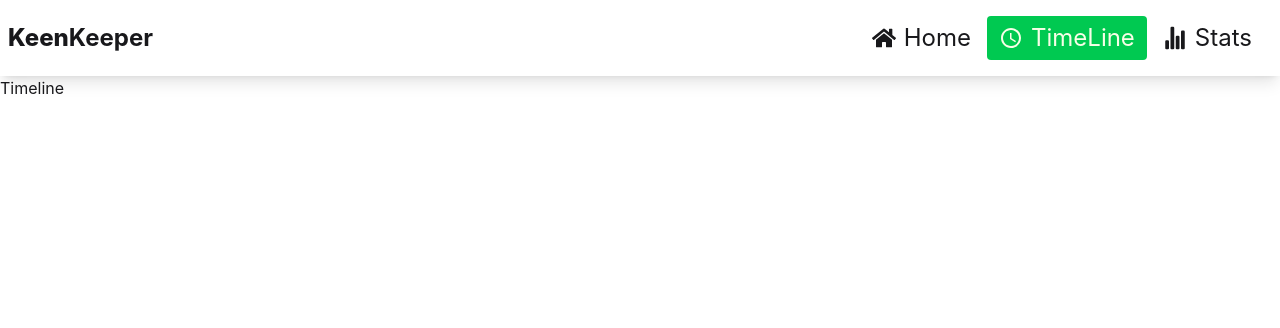
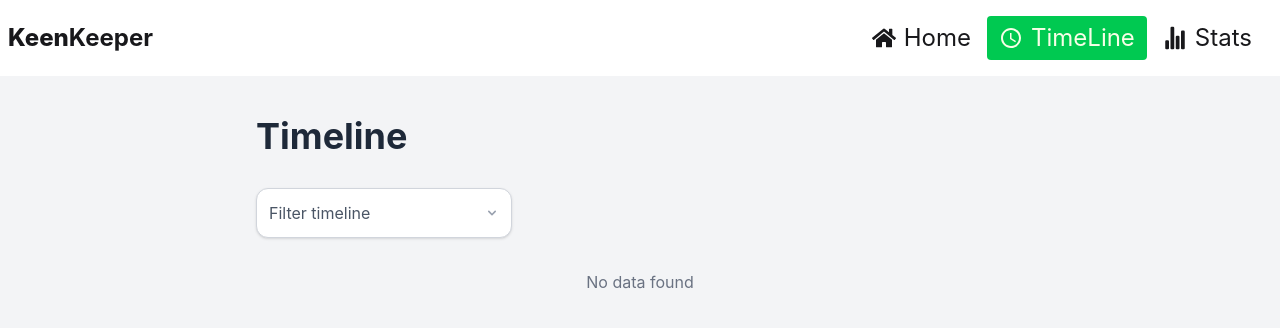
Before and after one commit to jihadhosenp-gif/Assignment-7, a React (Vite) app: page /timeline in a window 1280 px wide. Shown: the top 328 px of the page. Built offline with nearby package versions, Linux system fonts and the light colour scheme.

Commit message:
Here I have worked on the function of my card details button and completed the timeline

```diff
--- a/package.json
+++ b/package.json
@@ -15,6 +15,7 @@
     "react-dom": "^19.2.4",
     "react-icons": "^5.6.0",
     "react-router": "^7.14.0",
+    "react-toastify": "^11.0.5",
     "tailwindcss": "^4.2.2"
   },
   "devDependencies": {
--- a/src/FriendDetails/FriendDetails.jsx
+++ b/src/FriendDetails/FriendDetails.jsx
@@ -1,6 +1,6 @@
 import React, { useContext } from 'react';
 import { FaBell, } from 'react-icons/fa';
-import { IoArchive, IoCallSharp,  } from 'react-icons/io5';
+import { IoArchive, IoCallSharp, } from 'react-icons/io5';
 import { RiDeleteBin5Fill } from 'react-icons/ri';
 import { useLoaderData, useParams } from 'react-router';
 import { MdOutlineMessage, MdOutlineVideoCall } from 'react-icons/md';
@@ -18,7 +18,13 @@ const FriendDetails = () => {
     const { id } = useParams();
 
     const Friend = useLoaderData();
-    const {storedFriends,handleMarkAsFriend,} = useContext(FriendContext);
+
+
+
+
+    const { storedFriends, storedFriendsText, storedFriendsVideo, handleMarkAsFriends, handleMarkAsFriendsVideo, handleMarkAsFriendsText } = useContext(FriendContext);
+    console.log(storedFriends, storedFriendsText, storedFriendsVideo, handleMarkAsFriends, handleMarkAsFriendsVideo, handleMarkAsFriendsText, "friendContext");
+
 
 
 
@@ -33,7 +39,7 @@ const FriendDetails = () => {
     const { name, picture, status, bio, email, days_since_contact, goal, next_due_date } = exactFriend;
 
 
-    console.log(id,storedFriends, "id");
+    console.log(id, "id");
 
 
     return (
@@ -78,7 +84,7 @@ const FriendDetails = () => {
                 <div>
                     <div className="card card-border bg-base-100 w-96 bg-gray-300 shadow-sm mt-8 flex jiustify-between w-[800px]">
                         <div className="card-body">
-                             <div className="card-actions justify-end">
+                            <div className="card-actions justify-end">
                                 <button className="btn btn-soft">Edit</button>
                             </div>
                             <h2 className="card-title">Relationship Goal</h2>
@@ -88,9 +94,9 @@ const FriendDetails = () => {
                     </div>
                 </div>
                 <div>
-            <button className= "btn btn-xs sm:btn-sm md:btn-md lg:btn-lg xl:btn-xl w-[230px] h-[200px] mt-10 mr-10" onClick={() => handleMarkAsFriend(id)} ><IoCallSharp /> Call</button>
-                    <button className="btn btn-xs sm:btn-sm md:btn-md lg:btn-lg xl:btn-xl w-[230px] h-[200px] mt-10 mr-10"><MdOutlineMessage /> Message</button>
-                    <button className="btn btn-xs sm:btn-sm md:btn-md lg:btn-lg xl:btn-xl w-[230px] h-[200px] mt-10 "><MdOutlineVideoCall /> Video </button>
+                    <button className="btn btn-xs sm:btn-sm md:btn-md lg:btn-lg xl:btn-xl w-[230px] h-[200px] mt-10 mr-10" onClick={() => handleMarkAsFriends(exactFriend)} ><IoCallSharp /> Call</button>
+                    <button className="btn btn-xs sm:btn-sm md:btn-md lg:btn-lg xl:btn-xl w-[230px] h-[200px] mt-10 mr-10" onClick={() => handleMarkAsFriendsText(exactFriend)}><MdOutlineMessage /> Message</button>
+                    <button className="btn btn-xs sm:btn-sm md:btn-md lg:btn-lg xl:btn-xl w-[230px] h-[200px] mt-10 " onClick={() => handleMarkAsFriendsVideo(exactFriend)}><MdOutlineVideoCall /> Video </button>
 
                 </div>
                 <div>
--- a/src/Timeline/Timeline.jsx
+++ b/src/Timeline/Timeline.jsx
@@ -1,10 +1,89 @@
-import React from 'react';
+import React, { useContext, useState } from "react";
+import { FriendContext } from "../context/FriendProvider";
+import { FaPhoneAlt, FaVideo, FaRegCommentDots } from "react-icons/fa";
+import { HiChevronDown } from "react-icons/hi";
 
 const Timeline = () => {
+  const { storedFriends = [] } = useContext(FriendContext);
+  const [filter, setFilter] = useState("all");
+
+  const filteredData = storedFriends.filter(
+    (item) => filter === "all" || item.type === filter
+  );
+
   return (
-    <div>
-      <h1>Timeline</h1>
+    <div className="min-h-screen bg-gray-100 px-4 sm:px-6 py-6 sm:py-10">
 
+      <div className="max-w-3xl mx-auto">
+
+        {/* 🔹 Title */}
+        <h1 className="text-2xl sm:text-4xl font-bold text-gray-800 mb-6 sm:mb-8">
+          Timeline
+        </h1>
+
+
+        <div className="relative w-full sm:w-64 mb-6 sm:mb-8">
+          <select
+            value={filter}
+            onChange={(e) => setFilter(e.target.value)}
+            className="w-full p-3 pr-10 border border-gray-300 rounded-xl bg-white shadow-sm appearance-none text-gray-600 focus:outline-none focus:ring-2 focus:ring-indigo-400"
+          >
+            <option value="all">Filter timeline</option>
+            <option value="text">Message</option>
+            <option value="video">Video</option>
+            <option value="call">Call</option>
+          </select>
+
+          <HiChevronDown className="absolute right-3 top-1/2 -translate-y-1/2 text-gray-400 pointer-events-none" />
+        </div>
+
+
+        <div className="space-y-4 sm:space-y-5">
+          {filteredData?.length > 0 ? (
+            filteredData.map((item, index) => (
+              <div
+                key={item.id || index}
+                className="flex items-start sm:items-center gap-3 sm:gap-4 bg-white p-4 sm:p-5 rounded-2xl border border-gray-200 shadow-sm hover:shadow-md transition duration-200"
+              >
+
+                <div className="text-xl sm:text-2xl mt-1 sm:mt-0">
+                  {item.type === "text" && (
+                    <FaRegCommentDots className="text-purple-500" />
+                  )}
+                  {item.type === "video" && (
+                    <FaVideo className="text-indigo-500" />
+                  )}
+                  {item.type === "call" && (
+                    <FaPhoneAlt className="text-pink-500" />
+                  )}
+                </div>
+
+
+                <div>
+                  <h2 className="text-gray-800 font-semibold text-sm sm:text-lg">
+                    {item.type === "text"
+                      ? "Text"
+                      : item.type === "video"
+                      ? "Video"
+                      : "Call"}{" "}
+                    with {item.name}
+                  </h2>
+
+                  <p className="text-gray-500 text-xs sm:text-sm">
+                    {item?.date
+                      ? new Date(item.date).toDateString()
+                      : "No date"}
+                  </p>
+                </div>
+              </div>
+            ))
+          ) : (
+            <p className="text-gray-500 text-center text-sm sm:text-base">
+              No data found
+            </p>
+          )}
+        </div>
+      </div>
     </div>
   );
 };
--- a/src/context/FriendProvider.jsx
+++ b/src/context/FriendProvider.jsx
@@ -1,34 +1,77 @@
 import React, { createContext, useState } from 'react';
+import { toast } from 'react-toastify';
 
 export const FriendContext = createContext();
 
 const FriendProvider = ({ children }) => {
 
-
+    const [storedFriendsVideo, setStoredFriendsVideo] = useState([]);
+    const [storedFriendsText, setStoredFriendsText] = useState([]);
     const [storedFriends, setStoredFriends] = useState([]);
 
-    const handleMarkAsFriend = (id) => {
 
+    const handleMarkAsFriendsVideo = (id) => {
+        const isExistingFriendVideo = storedFriendsVideo.find(friend => friend.id === id.id);
+        if (isExistingFriendVideo) {
+            toast.error("This friend is already in you Video list.");
+            return;
+        } else {
+
+            const newData = { ...id, type: "video" };
+
+            setStoredFriendsVideo([...storedFriendsVideo, newData]);
+            setStoredFriends([...storedFriends, newData]);
+
+            toast.success("Friend added to your Video list.");
+        }
+    };
+
+
+    const handleMarkAsFriendsText = (id) => {
+        const isExistingFriendText = storedFriendsText.find(friend => friend.id === id.id);
+        if (isExistingFriendText) {
+            toast.error("This friend is already in you Text list.");
+            return;
+        } else {
+
+            const newData = { ...id, type: "text" };
+
+            setStoredFriendsText([...storedFriendsText, newData]);
+            setStoredFriends([...storedFriends, newData]);
+
+            toast.success("Friend added to your Text list.");
+        }
+    };
+
+    const handleMarkAsFriends = (id) => {
         const isExistingFriend = storedFriends.find(friend => friend.id === id.id);
         if (isExistingFriend) {
-            alert("This friend is already in you call list.");
+            toast.error("This friend is already in you call list.");
             return;
-        }else {
-        setStoredFriends([...storedFriends, id]);
-        alert("Friend added to your call list.");
+        } else {
+            const newData = { ...id, type: "call" };
+
+            setStoredFriends([...storedFriends, newData]);
+
+            toast.success("Friend added to your call list.");
         }
-
-    }
+    };
 
     const data = {
+        handleMarkAsFriendsVideo,
+        storedFriendsVideo,
+        handleMarkAsFriendsText,
+        storedFriendsText,
+        handleMarkAsFriends,
         storedFriends,
-        handleMarkAsFriend,
         setStoredFriends,
-    }
+    };
 
-    return <FriendContext.Provider value={data}>
-        {children}
-    </FriendContext.Provider>
+    return (
+        <FriendContext.Provider value={data}>
+            {children}
+        </FriendContext.Provider>
+    );
 };
 
 export default FriendProvider;
--- a/src/main.jsx
+++ b/src/main.jsx
@@ -10,6 +10,7 @@ import Stats from './Stats/Stats';
 import ErrorPage from './ErrorPage/ErrorPage';
 import FriendDetails from './FriendDetails/FriendDetails';
 import FriendProvider from "./context/FriendProvider";
+import { ToastContainer } from "react-toastify";
 
 
 const router = createBrowserRouter([
@@ -48,7 +49,9 @@ createRoot(document.getElementById('root')).render(
   <StrictMode>
     <FriendProvider>
 
+
      <RouterProvider router={router} />
+     <ToastContainer />
 
     </FriendProvider>
   </StrictMode>
```
Also changed, not shown: 1 other file (tests, documents, lock files or other folders).
